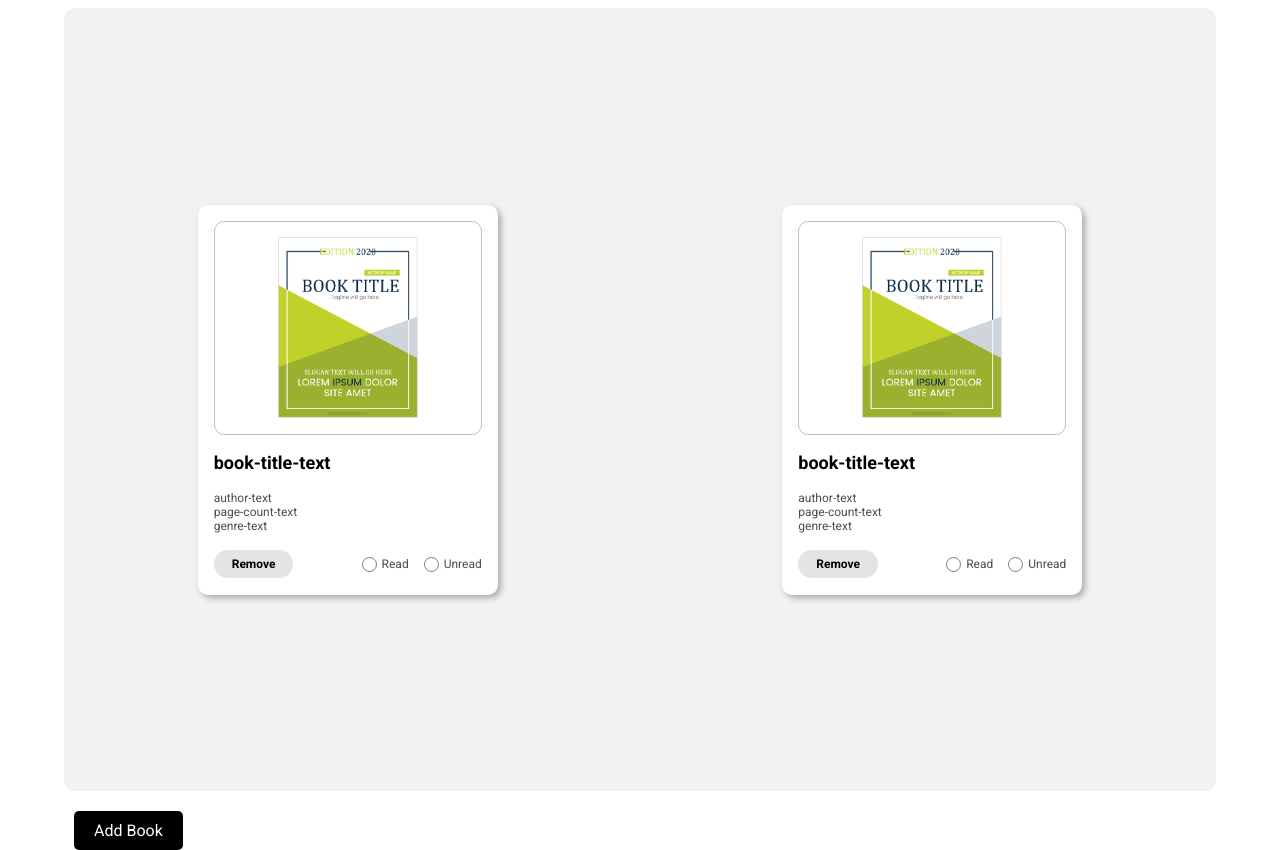
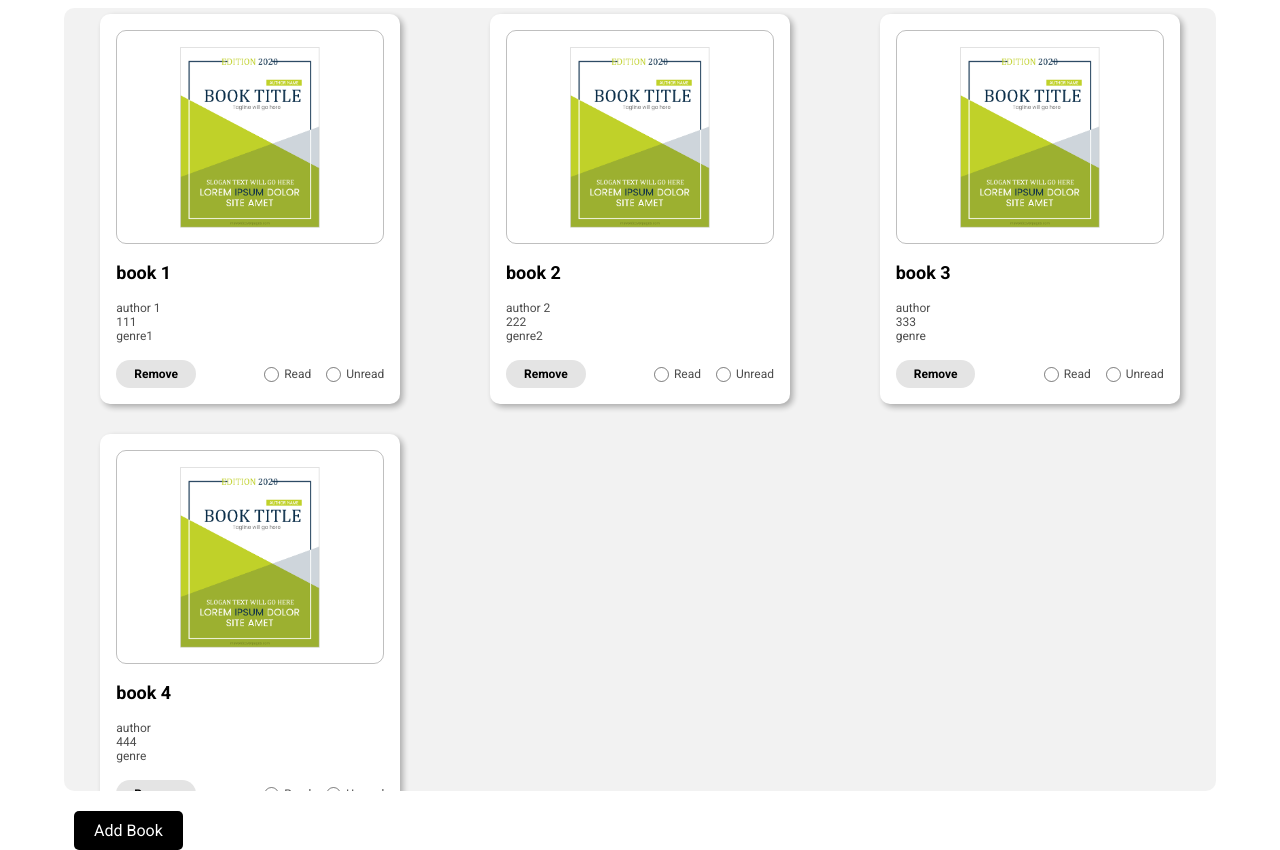
Before and after one commit to natdlc/library-app, a plain HTML site: page index.html in a window 1280 px wide. Shown: the part 65-915 px from the top of the page. Drawn offline with Linux system fonts and the light colour scheme.

Commit message:
linked dom to card elements

```diff
--- a/index.html
+++ b/index.html
@@ -11,7 +11,7 @@
     <div class="wrapper">
         <h1>My Library</h1>
         <div class="cards-wrapper">
-            <div class="card">
+            <div class="card template ignore-this">
                 <div class="cover-container">
                     <img src="./assets/images/sample.png" alt="" class="cover">
                 </div>
@@ -31,30 +31,6 @@
                         <p>
                             <input type="radio" name="status-book-1" id="unread1" value="unread">
                             <label for="unread1">Unread</label>
-                        </p>
-                    </div>
-                </div>
-            </div>
-            <div class="card">
-                <div class="cover-container">
-                    <img src="./assets/images/sample.png" alt="" class="cover">
-                </div>
-                <h2 class="book-title">book-title-text</h2>
-                <div class="book-info-wrapper">
-                    <p class="author">author-text</p>
-                    <p class="page-count">page-count-text</p>
-                    <p class="genre">genre-text</p>
-                </div>
-                <div class="card-btns-container">
-                    <button id="remove-btn">Remove</button>
-                    <div class="radio-container">
-                        <p>
-                            <input type="radio" name="status-book-2" id="read2" value="read">
-                            <label for="read2">Read</label>
-                        </p>
-                        <p>
-                            <input type="radio" name="status-book-2" id="unread2" value="unread">
-                            <label for="unread2">Unread</label>
                         </p>
                     </div>
                 </div>
@@ -82,6 +58,16 @@
                         <label for="genre-text-input">Genre</label>
                         <input type="text" id="genre-text-input">
                     </div>
+                    <div class="control">
+                        <p>
+                            <input type="radio" name="status-input" id="read-input" value="read">
+                            <label for="read-input">Read</label>
+                        </p>
+                        <p>
+                            <input type="radio" name="status-input" id="unread-input" value="unread">
+                            <label for="unread-input">Unread</label>
+                        </p>
+                    </div>
                 </div>
 
                 <div class="control-btn-wrapper">
--- a/script.js
+++ b/script.js
@@ -1,9 +1,125 @@
+// sample books
+let b1 = new Book('The Fellowship of the Ring (LOTR pt. 1)', 'J.R.R. Tolkien', 448, 'Fantasy', false);
+let b2 = new Book('The Kane Chronicles: The Red Pyramid', 'Rick Riordan', 517, 'Science Fiction', true);
+// sample books end
+
+//target existing elements
+let cardsWrapper = document.querySelector('.cards-wrapper');
+// target existing elements end
+
 let myLibrary = [];
 
-function Book() {
-
+function Book(title, author, page, genre, read) {
+    this.title = title;
+    this.author = author;
+    this.page = page;
+    this.genre = genre;
+    this.read = read;
 }
 
-function addBookToLib() {
+function addBookToLib(title, author, page, genre, read) {
+    let newBook = new Book(title, author, page, genre, read);
+    myLibrary.push(newBook);
+    //create elements
 
+    //card
+    let card = document.createElement('div');
+    card.classList.add('card');
+    card.dataset.id = myLibrary.length-1;
+    cardsWrapper.appendChild(card);
+
+    //cover container
+    let coverContainer = document.createElement('div');
+    coverContainer.classList.add('cover-container');
+    card.appendChild(coverContainer);
+
+    //img
+    let imgElem = document.createElement('img');
+    imgElem.classList.add('cover');
+    imgElem.src = './assets/images/sample.png'
+    coverContainer.appendChild(imgElem);
+
+    //book title
+    let bookTitle = document.createElement('h2');
+    bookTitle.classList.add('book-title');
+    bookTitle.innerText = title;
+    card.appendChild(bookTitle);
+
+    //book info wrapper
+    let bookInfoWrapper = document.createElement('div');
+    bookInfoWrapper.classList.add('book-info-wrapper');
+    card.appendChild(bookInfoWrapper);
+
+    //author
+    let bookAuthor = document.createElement('p');
+    bookAuthor.classList.add('author');
+    bookAuthor.innerText = author;
+    bookInfoWrapper.appendChild(bookAuthor);
+
+    //page count
+    let pageCount = document.createElement('p');
+    pageCount.classList.add('page-count');
+    pageCount.innerText = page;
+    bookInfoWrapper.appendChild(pageCount);
+
+    //genre
+    let bookGenre = document.createElement('p');
+    bookGenre.classList.add('genre');
+    bookGenre.innerText = genre;
+    bookInfoWrapper.appendChild(bookGenre);
+
+    //card buttons container
+    let cardBtnsContainer = document.createElement('div');
+    cardBtnsContainer.classList.add('card-btns-container');
+    card.appendChild(cardBtnsContainer);
+
+    //remove button
+    let removeBtn = document.createElement('button');
+    removeBtn.id = 'remove-btn';
+    removeBtn.innerText = 'Remove';
+    cardBtnsContainer.appendChild(removeBtn);
+
+    //radio container
+    let radioContainer = document.createElement('div');
+    radioContainer.classList.add('radio-container');
+    cardBtnsContainer.appendChild(radioContainer);
+
+    //p for read btn
+    let p1 = document.createElement('p');
+    radioContainer.appendChild(p1);
+
+    //read button
+    let readBtn = document.createElement('input');
+    readBtn.setAttribute('type', 'radio');
+    readBtn.setAttribute('name', `status-book-${myLibrary.length-1}`)
+    readBtn.setAttribute('id', `read-book-${myLibrary.length-1}`)
+    readBtn.setAttribute('value', 'read');
+    p1.appendChild(readBtn);
+    let readBtnLabel = document.createElement('label');
+    readBtnLabel.setAttribute('for', `read-book-${myLibrary.length-1}`);
+    readBtnLabel.innerText = 'Read';
+    p1.appendChild(readBtnLabel);
+
+    //p for unread btn
+    let p2 = document.createElement('p');
+    radioContainer.appendChild(p2);
+
+    //unread button
+    let unreadBtn = document.createElement('input');
+    unreadBtn.setAttribute('type', 'radio');
+    unreadBtn.setAttribute('name', `status-book-${myLibrary.length-1}`)
+    unreadBtn.setAttribute('id', `unread-book-${myLibrary.length-1}`)
+    unreadBtn.setAttribute('value', 'read');
+    p2.appendChild(unreadBtn);
+    let unreadBtnLabel = document.createElement('label');
+    unreadBtnLabel.setAttribute('for', `unread-book-${myLibrary.length-1}`);
+    unreadBtnLabel.innerText = 'Unread';
+    p2.appendChild(unreadBtnLabel);
 }
+
+addBookToLib('book 1', 'author 1', 111, 'genre1', false);
+addBookToLib('book 2', 'author 2', 222, 'genre2', false);
+addBookToLib('book 3', 'author', 333, 'genre', false);
+addBookToLib('book 4', 'author', 444, 'genre', false);
+
+console.log(myLibrary);
--- a/style.css
+++ b/style.css
@@ -158,7 +158,7 @@ input[type='radio']:checked {
     left: 0;
     right: 0;
     background-color: rgb(0,0,0,0.5);
-    display: flex;
+    /* display: flex; */
     display: none;
     justify-content: center;
     align-items: center;
@@ -166,13 +166,12 @@ input[type='radio']:checked {
 
 .modal-box {
     width: 500px;
-    height: 500px;
     background-color: white;
     border-radius: 10px;
     display: flex;
     flex-flow: column;
     padding: 30px;
-    gap: 45px;
+    gap: 25px;
 }
 
 legend {
@@ -184,12 +183,16 @@ legend {
     display: flex;
     flex-flow: column;
     gap: 25px;
+    padding: 25px 10px;
+    border: 1px solid rgb(0,0,0,0.25);
+    border-left: none;
+    border-right: none;
 }
 
 .control {
     display: flex;
     flex-flow: column;
-    gap: 5px;
+    gap: 3px;
 }
 
 .control > input {
@@ -199,6 +202,21 @@ legend {
     height: 29px;
     padding: 5px;
     border-radius: 5px;
+}
+
+.control:last-child {
+    display: flex;
+    flex-flow: row;
+    gap: 15px;
+    align-items: center;
+}
+
+.control:last-child > p {
+    display: flex;
+    gap: 5px;
+    align-items: center;
+    font-size: 15px;
+    color: black;
 }
 
 .control-btn-wrapper {
@@ -222,3 +240,8 @@ legend {
     font-weight: 600;
     background-color: #343434;
 }
+
+/* hide card template */
+.template {
+    display: none;
+}
```
